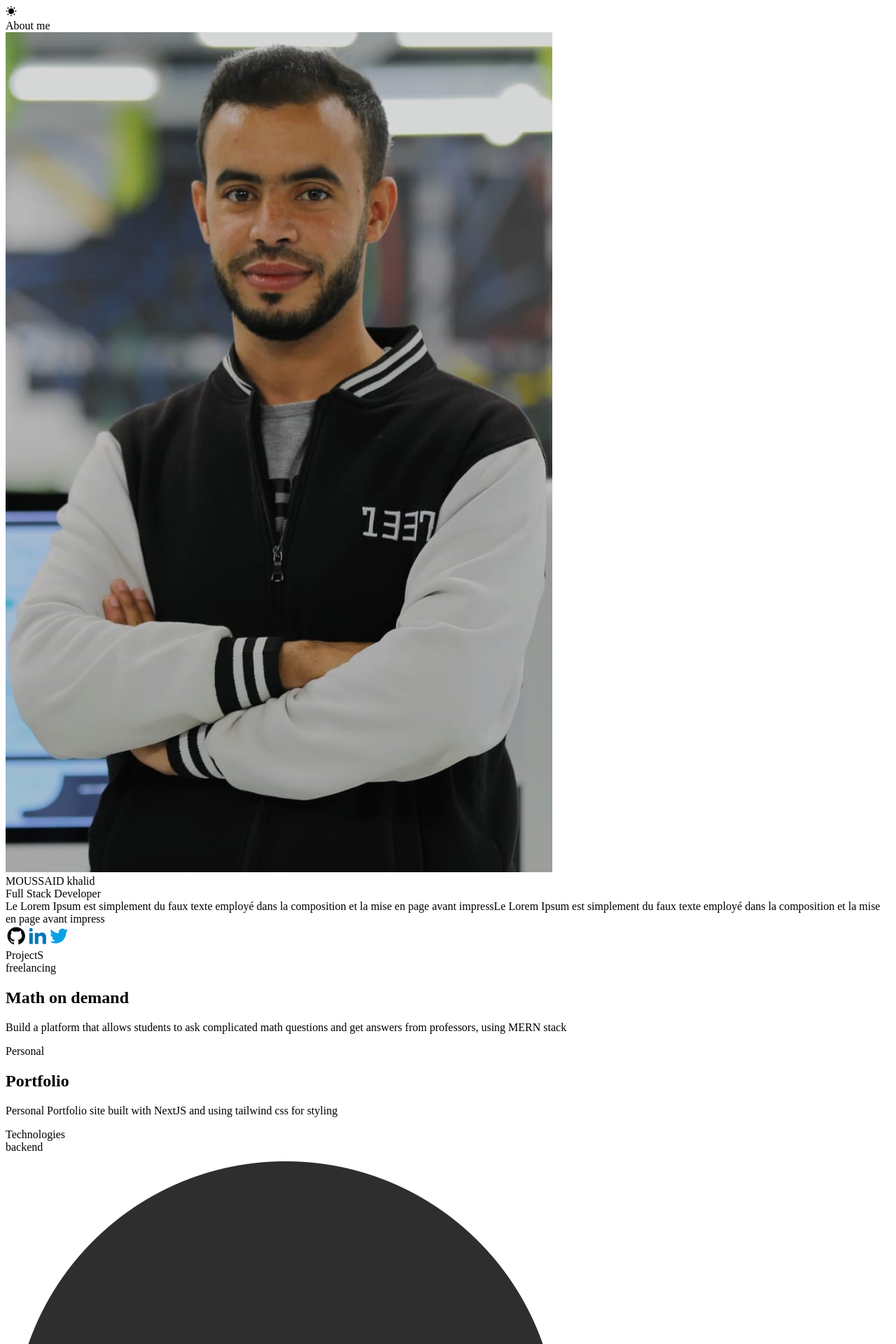
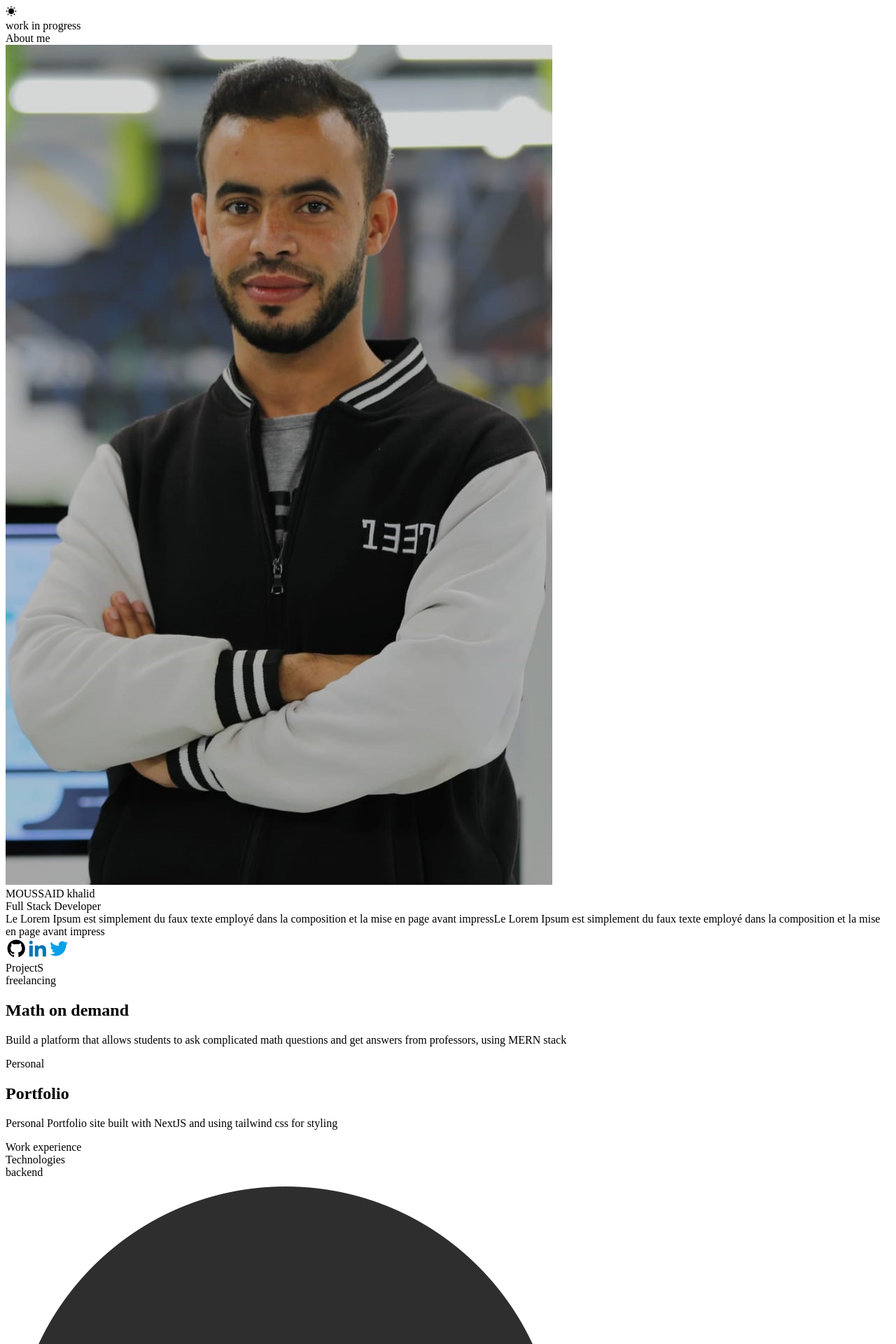
Before and after one commit to oxidia/kmoussai, a Next.js app: page / in a window 1280 px wide. Shown: the top 1920 px of the page at 70% size. Built offline with nearby package versions, Linux system fonts and the light colour scheme.

Commit message:
add WIP tag

```diff
--- a/components/About.js
+++ b/components/About.js
@@ -7,7 +7,7 @@ export default function About({ title }) {
 
     return (
         <Card title={title}>
-            <div className="hidden">
+            <div className="hidden md:block w-1/4 h-auto">
                 <img loading='lazy' className="rounded-lg shadow-lg antialiased" src="/profile.jpeg" />
             </div>
             <div className="sm:w-2/3 px-3 flex flex-row flex-wrap">
--- /dev/null
+++ b/components/WorkExperience.js
@@ -0,0 +1,21 @@
+import { RiMenuFill, RiCloseFill, RiGithubFill, RiLinkedinFill, RiTwitterFill, RiHeartFill } from 'react-icons/ri'
+import Card from './Card'
+
+
+
+export default function WorkExperinece({ title }) {
+
+    return (
+        <Card title={title}>
+
+            <div className="sm:w-2/3 px-3 flex flex-row flex-wrap">
+                <div className="w-full text-right text-gray-700 font-semibold relative pt-3 md:pt-0 flex justify-between flex-col">
+
+
+
+                </div>
+            </div>
+        </Card>
+    )
+
+}
--- a/pages/index.js
+++ b/pages/index.js
@@ -1,23 +1,28 @@
-
-
-import { RiMenuFill, RiCloseFill, RiGithubFill, RiLinkedinFill, RiTwitterFill, RiHeartFill } from 'react-icons/ri'
+import {
+  RiMenuFill,
+  RiCloseFill,
+  RiGithubFill,
+  RiLinkedinFill,
+  RiTwitterFill,
+  RiHeartFill,
+} from "react-icons/ri";
 import Head from "next/head";
-import { useTheme } from "next-themes"
-import { useEffect, useState } from 'react';
-import Toggle from '../components/Toggle';
-import About from '../components/About';
-import Project from '../components/Project';
-import Technologies from '../components/Technologie';
+import { useTheme } from "next-themes";
+import { useEffect, useState } from "react";
+import Toggle from "../components/Toggle";
+import About from "../components/About";
+import Project from "../components/Project";
+import Technologies from "../components/Technologie";
+import WorkExperinece from "../components/WorkExperience";
 
 export default function Home() {
-
   return (
-    <div className='p-2 min-h-full bg-gray-50 dark:bg-gray-900 sm:border-red-600 border md:border-green-600 lg:border-blue-600 relative'>
+    <div className="p-2 min-h-full bg-gray-50 dark:bg-gray-900 sm:border-red-600 border md:border-green-600 lg:border-blue-600 relative">
       <style global jsx>{`
-      #__next {
-        height: 100%;
-      }
-    `}</style>
+        #__next {
+          height: 100%;
+        }
+      `}</style>
       <Head>
         <title>Khalid MOUSSAID</title>
         <link rel="icon" href="/favicon.ico" />
@@ -32,17 +37,24 @@ export default function Home() {
         </div>
       </header>
       <div className="mt-2 mb-2 h-1 bg-gray-600 dark:bg-gray-800" />
+      <div>
+        <div className=" transform bg-blue-500 w-full flex justify-center text-5xl -left-1/4 uppercase">
+          work in progress
+        </div>
+      </div>
       <div className="">
-        <About title="About me"/>
-        <Project title="ProjectS"/>
-        <Technologies title="Technologies"/>
-
+        <About title="About me" />
+        <Project title="ProjectS" />
+        <WorkExperinece title={"Work experience"} />
+        <Technologies title="Technologies" />
       </div>
 
       <div className="flex items-center justify-center p-2">
-        <p>Made with NextJS (!<RiHeartFill color='red' className='inline' />) by MOUSSAID Khalid</p>
+        <p>
+          Made with NextJS (!
+          <RiHeartFill color="red" className="inline" />) by MOUSSAID Khalid
+        </p>
       </div>
     </div>
-
-  )
+  );
 }
```
